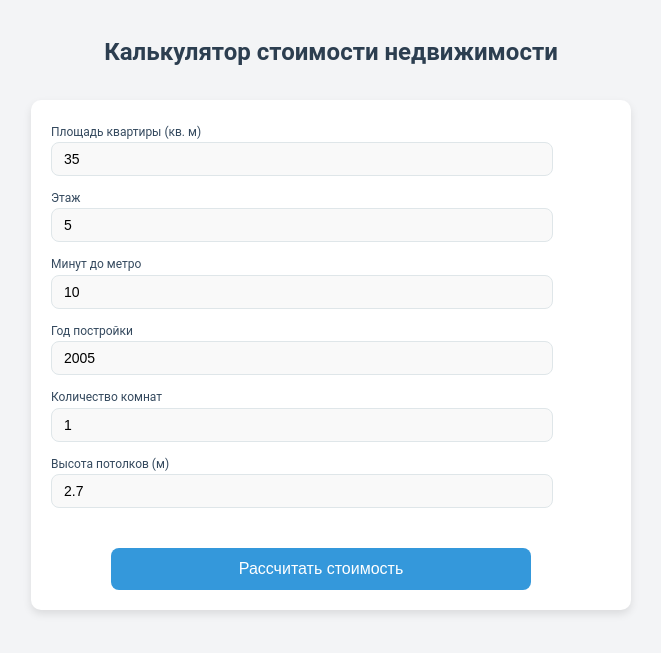
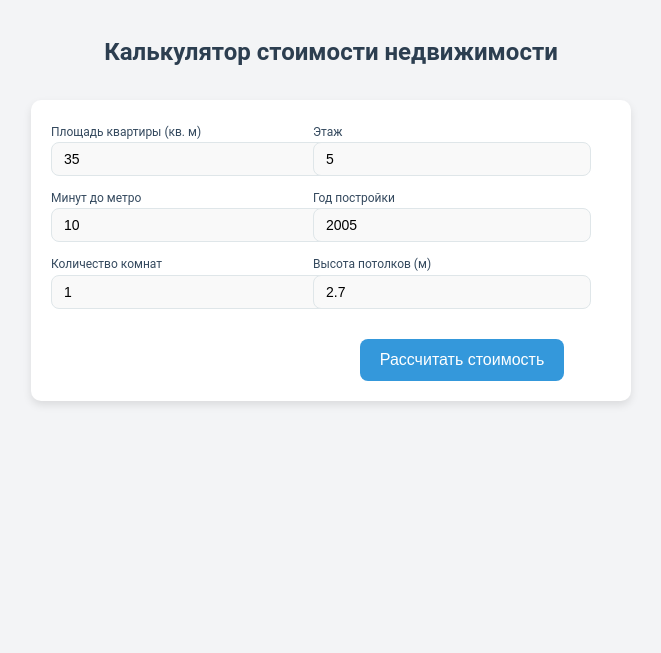
Before and after one commit to abeliksv/flask-01-10-2024, a Flask app: page / in a window 1280 px wide. Shown: the top 653 px of the page, without its empty margins (309-970 px from the left). Run offline with Flask 3, Linux system fonts and the light colour scheme.

Commit message:
добавил дизайн под смартфоны

```diff
--- a/templates/index.html
+++ b/templates/index.html
@@ -2,6 +2,7 @@
 <html lang="en">
 <head>
     <meta charset="UTF-8">
+    <meta name="viewport" content="width=device-width, initial-scale=1.0"> <!-- Адаптивный мета-тег -->
     <title>Калькулятор стоимости недвижимости</title>
     <style>
         /* Основные стили */
@@ -24,7 +25,7 @@
 
         form {
             display: flex;
-            flex-wrap: wrap;
+            flex-direction: column; /* Упрощаем для мобильных устройств */
             gap: 10px;
             background-color: #fff;
             padding: 20px;
@@ -33,7 +34,7 @@
         }
 
         form div {
-            width: 85%;
+            width: 100%; /* Ширина 100% для мобильных */
         }
 
         form label {
@@ -68,8 +69,7 @@
             font-size: 16px;
             transition: background-color 0.3s ease;
             margin-top: 20px;
-            margin-left: 60px;
-            width: 75%;
+            width: 100%; /* Ширина 100% для кнопки */
         }
 
         form input[type="submit"]:hover {
@@ -82,15 +82,37 @@
             color: #34495e;
             margin-top: 15px;
         }
+
+        .error-message {
+            color: red;
+            font-size: 14px;
+            margin-top: 10px;
+        }
+
+        /* Медиа-запросы для больших экранов */
+        @media (min-width: 600px) {
+            form {
+                flex-direction: row; /* Изменяем направление на больших экранах */
+                flex-wrap: wrap;
+            }
+
+            form div {
+                width: 45%; /* Уменьшаем ширину на больших экранах */
+            }
+
+            form input[type="submit"] {
+                width: auto; /* Кнопка не занимает всю ширину */
+                margin-left: auto; /* Центрируем кнопку */
+                margin-right: auto;
+            }
+        }
     </style>
-
-
 </head>
 <body>
 
 <h1>Калькулятор стоимости недвижимости</h1>
 
-<form name="propertyForm" method="post" >
+<form name="propertyForm" method="post">
     <div>
         <label>Площадь квартиры (кв. м)</label>
         <input type="text" name="total_area" value="{{ total_area }}" required>
```
